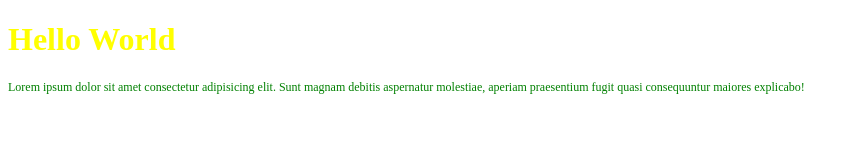
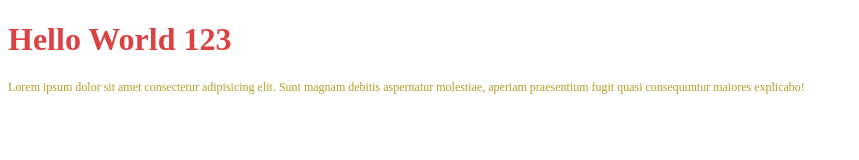
Before and after one commit to Pharadol/sass-simple-landing-page, a website: page index.html in a window 1280 px wide. Shown: the whole page, without its empty margins (0-859 px from the left). Drawn offline with Linux system fonts and the light colour scheme.

```diff
--- a/assets/sass/main.scss
+++ b/assets/sass/main.scss
@@ -1,7 +1,7 @@
 h1 {
-  color: yellow;
+  color: rgb(219, 66, 66);
 }
 p {
-  color: green;
+  color: rgb(180, 157, 40);
   font-size: 12px;
 }
--- a/index.html
+++ b/index.html
@@ -5,10 +5,10 @@
     <meta name="viewport" content="width=device-width, initial-scale=1.0">
     <title>Learn Sass</title>
 
-    <link rel="stylesheet" href="assets/css/main.css">
+    <link rel="stylesheet" href="assets/css/main.css/main.css">
 </head>
 <body>
-    <h1>Hello World</h1>
+    <h1>Hello World 123</h1>
     <p>Lorem ipsum dolor sit amet consectetur adipisicing elit. Sunt magnam debitis aspernatur molestiae, aperiam praesentium fugit quasi consequuntur maiores explicabo!</p>
 </body>
 </html>
```
Also changed, not shown: package.json (+4 -3 lines), assets/css/main.css (deleted), assets/css/main.css/main.css (added).
